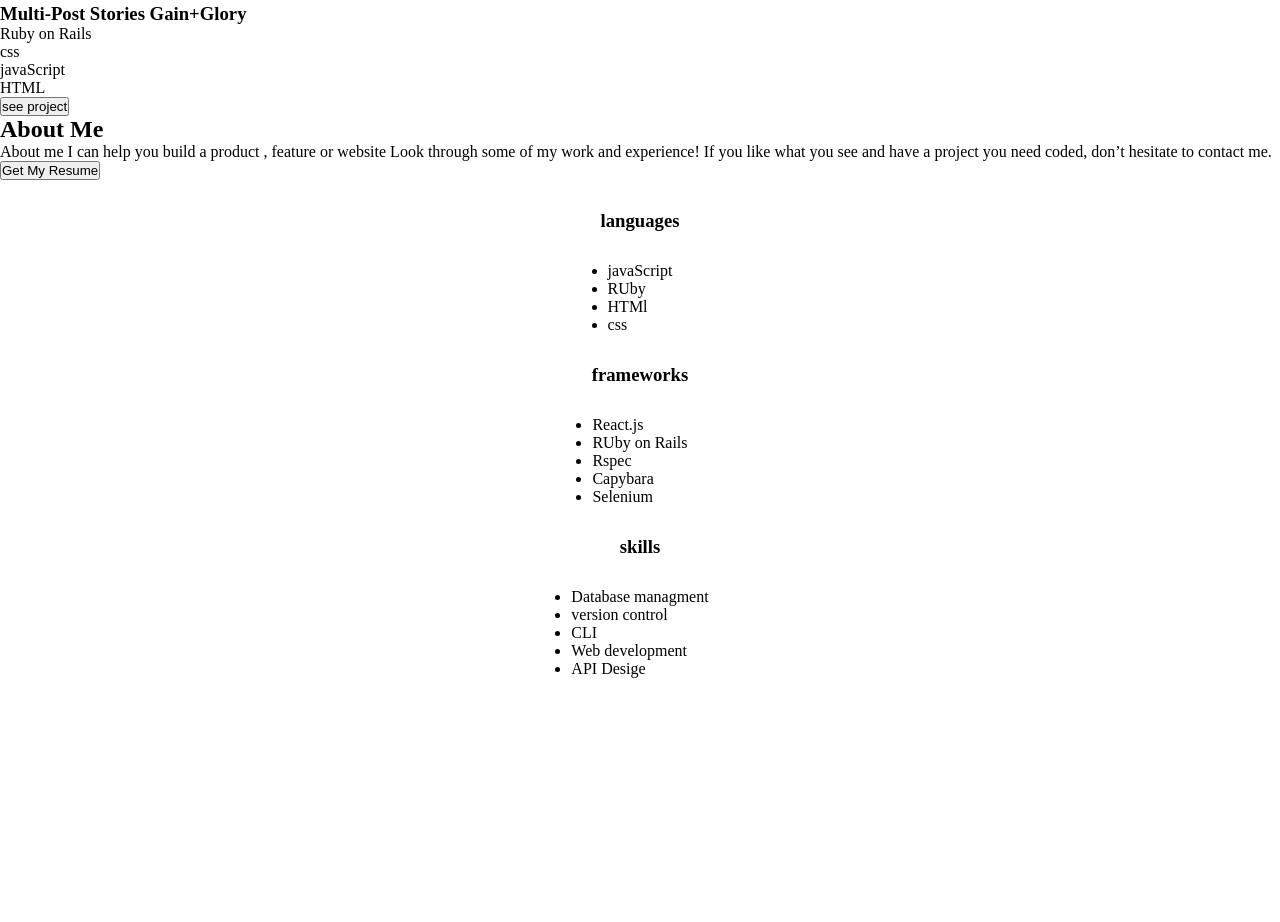
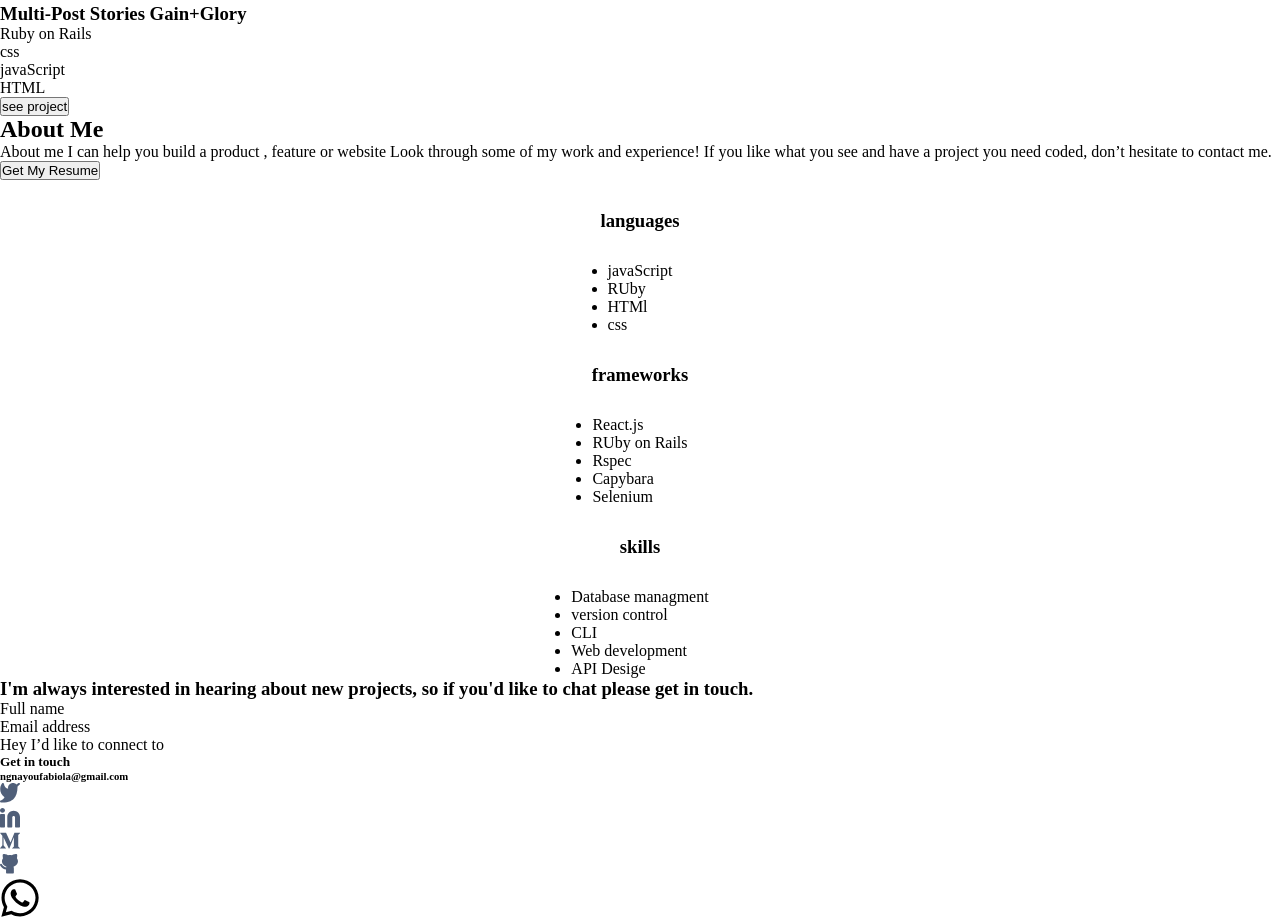
Before and after one commit to ngnayoufabiola/fabiola_portfolio, a website: page index.html in a window 1280 px wide. Shown: the part 981-1903 px from the top of the page. Before the commit the page ends 1659 px from the top, so only its background shows below. Drawn offline with Linux system fonts and the light colour scheme.

Commit message:
all files

```diff
--- a/index.html
+++ b/index.html
@@ -175,7 +175,38 @@ don’t hesitate to contact me.</P>
     </div>
 </div>
 </section>
-    </main>
+<!--contact section-->
+<section class="Contact">
+    <div class="contact text">
+ <h3>I'm always interested in hearing about new projects, so if you'd like to chat please get in touch.
+
+    </div>
+    <div class="forms">
+        <ul>
+            <li>Full name</li>
+            <li>Email address</li>
+            <li>Hey I’d like to connect to </li>
+        </ul>
+         <h5>Get in touch </h5>
+         <h6>ngnayoufabiola@gmail.com</h6>
+         <div class="botton"><ul>
+    <li> <a href="#"><img src="./assets/images/twitter.svg" alt=""></a></li>
+    <li> <a href="#"><img src="assets/images/Linkedin.svg" alt=""></a></li>
+    <li> <a href="#"><img src="assets/images/medium.svg" alt=""></a></li>
+    <li> <a href="https://github.com/ngnayoufabiola/fabiola_portfolio"><img src="assets/images/github.svg" alt=""></a></li>
+    <li> <a href="https://wa.link/xhd603"><img src="assets/images/whatsapp-svgrepo-com (1) - Copy.svg" alt=""></a></li>
+</ul>
+            <ul>
+                <p></p>
+
+            </ul>
+         </div>
+
+
+    </div>
+
+</section>
+</main>
 
 </body>
 </html>
```
